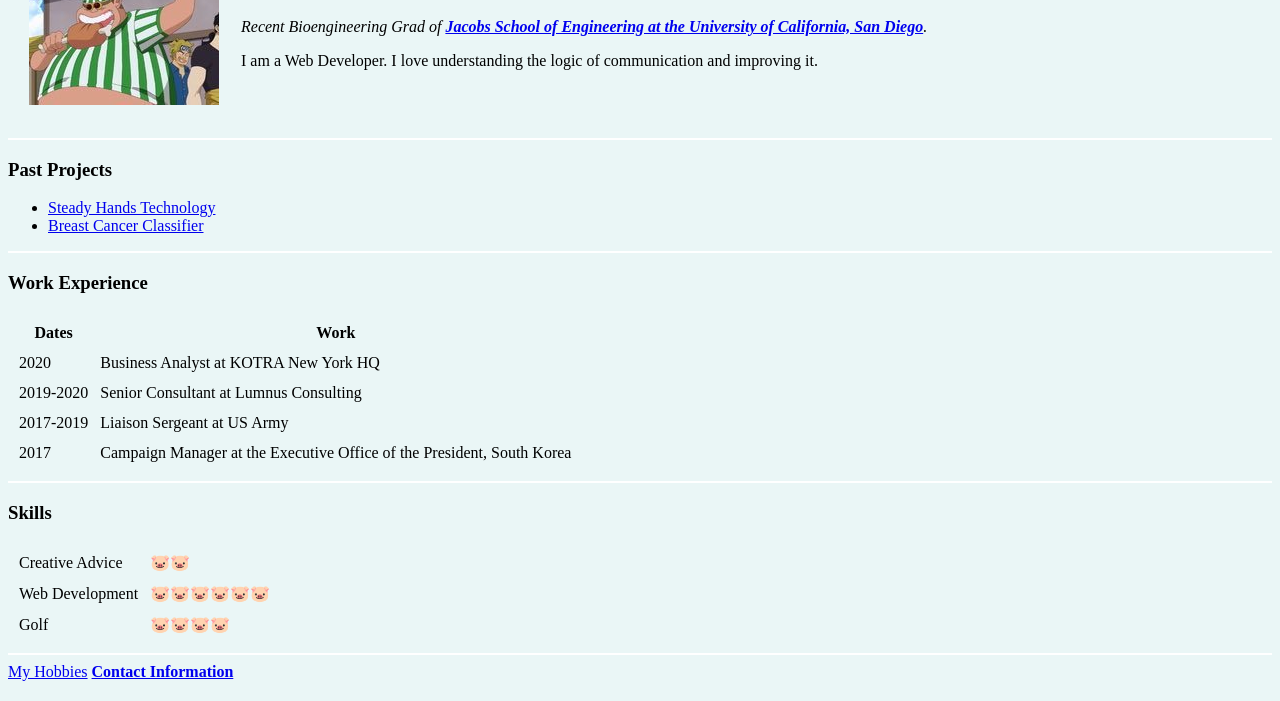
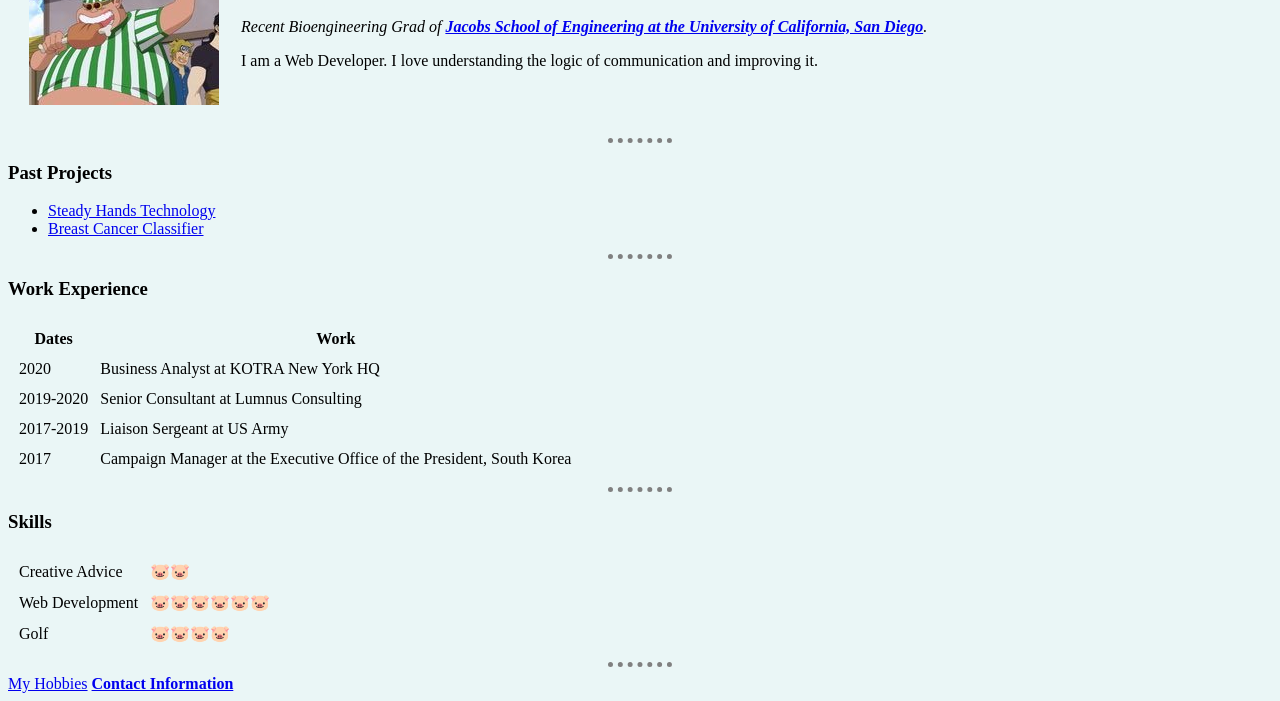
Before and after one commit to khobread/HTMLPractice, a plain HTML site: page index.html in a window 1280 px wide. Shown: the part 114-815 px from the top of the page. Drawn offline with Linux system fonts and the light colour scheme.

Commit message:
External CSS styles sheet created

```diff
--- /dev/null
+++ b/css/styles.css
@@ -0,0 +1,11 @@
+body {
+  background-color: #EAF6F6;
+}
+
+hr {
+  border-style: none;
+  border-top-style: dotted;
+  border-color: grey;
+  border-width: 5px;
+  width: 5%;
+}
--- a/index.html
+++ b/index.html
@@ -4,18 +4,7 @@
 <head>
   <meta charset="utf-8">
   <title>Kevin's Personal Site</title>
-
-<style>
-  body {
-    background-color: #EAF6F6;
-  }
-
-  hr {
-    background-color: white;
-    border-style: none;
-    height: 2px;
-  }
-</style>
+  <link rel="stylesheet" href="css/styles.css">
 
 </head>
 
```
Also changed, not shown: contactme.html (+1 -0 lines), hobbies.html (+1 -0 lines).
